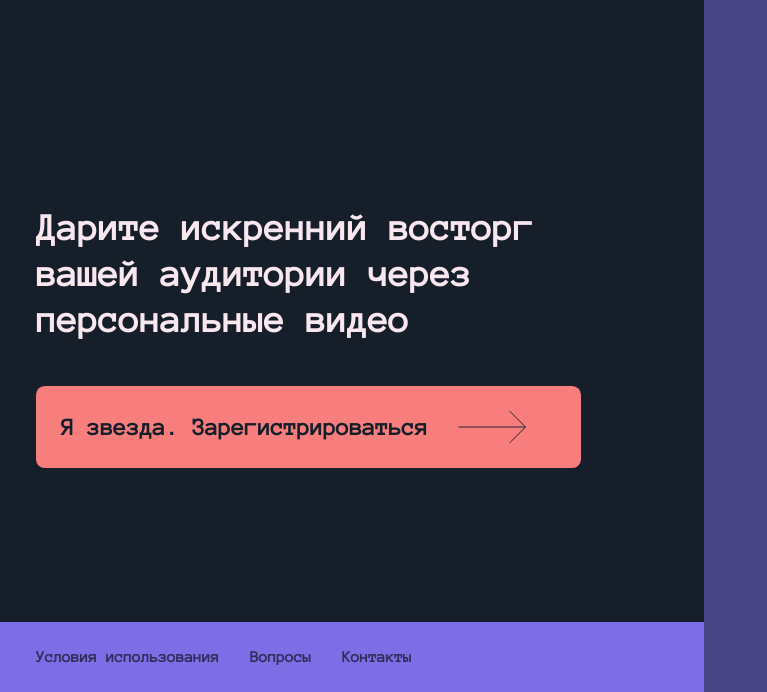
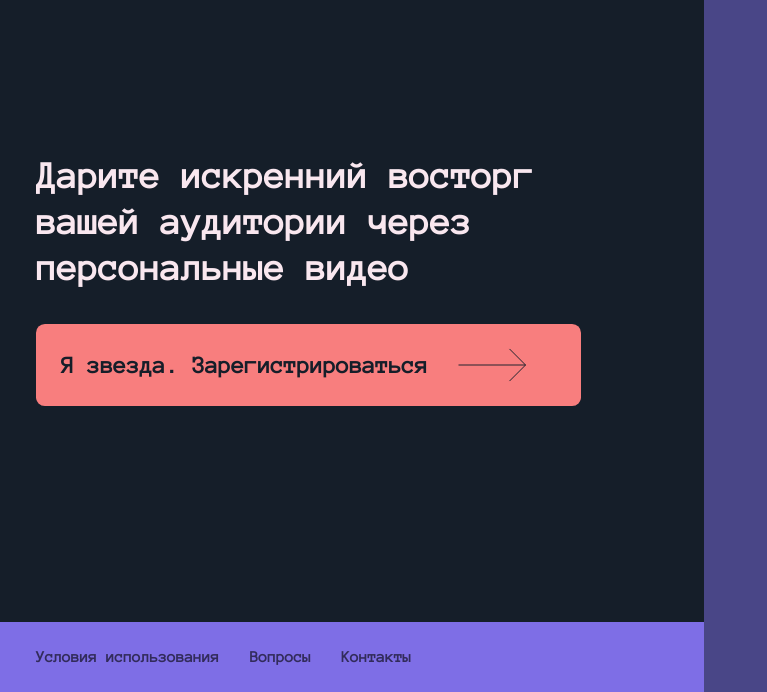
Before and after one commit to strjahilev/hey--star, a website: page src/index.html in a window 1280 px wide. Shown: the part 108-800 px from the top of the page, without its empty margins (0-767 px from the left). Drawn offline with nearby package versions, Linux system fonts and the light colour scheme; files that its build step writes are made by us from their sources.

Commit message:
one times copy2

```diff
--- a/src/index.html
+++ b/src/index.html
@@ -8,15 +8,13 @@
 
 </head>
 <body>
-<!--<div class="container-bg">-->
-<!--    <div class="image-bg">-->
-<!--    <img class="_01" src="./img/img-home/png/top-left.png" alt="bg-top">-->
-<!--    <img class="_02" src="./img/img-home/png/bot-left.png" alt="bg-bottom">-->
-<!--    <img class="_03" src="./img/img-home/png/bot-right.png" alt="">-->
-<!--&lt;!&ndash;&lt;!&ndash;    <img class="_04" src="./img/img-home/bot-right.png" alt="bg-bottom">&ndash;&gt;&ndash;&gt;-->
-<!--    </div>-->
-<!--&lt;!&ndash;    <div class="video"></div>&ndash;&gt;-->
-<!--</div>-->
+<div class="bg">
+    <div class="image-bg">
+
+<!--        <img class="_01" src="./img/img-home/png/bot-left.png" alt="bg-bottom">-->
+<!--        <img class="_03" src="./img/img-home/png/bot-right.png" alt="">-->
+    </div>
+</div>
 <div class="content">
     <div class="main">
         <header class="main-header">
@@ -48,6 +46,7 @@
                 <li class="main-footer-item"><a target="_blank" href="#">Контакты</a></li>
             </ul>
         </footer>
+        <img class="_01" src="./img/img-home/png/top-left.png" alt="bg-top">
     </div>
     <div class="movie">
 
--- a/src/scss/home/_bg-home.scss
+++ b/src/scss/home/_bg-home.scss
@@ -1,23 +1,16 @@
-.container-bg{
-  position: absolute;
-  background: #151E29;
-  width: 1440px;
-  height: 891px;
+.bg{
+  position: fixed;
+  padding-top: 1px;
+  margin-top: -1px;
+  left:0;
+  top:0;
+  bottom:0;
+  right: 0;
+  background-color: #151E29;
   z-index: -1;
 }
 .image-bg{
-  width: 831px;
-  height: 891px;
-  background: yellow;
-  ._02{
-    position: relative;
-    top:328px;
-    left:-413px;
-  }
-  ._03{
-    position: relative;
-    left:465px;
-    top: 0px;
+  width: 55%;
+  height: 100%;
 
-  }
 }
--- a/src/scss/home/_main-home.scss
+++ b/src/scss/home/_main-home.scss
@@ -9,7 +9,6 @@ html, body {
 }
 .content {
   display: flex;
-  background-color: #151E29;
   position: fixed;
   top:0;
   left:0;
@@ -30,7 +29,6 @@ html, body {
     display: flex;
     justify-content: space-between;
     margin-top: 3.4%;
-    margin-right: 24px;
     @include margin();
     .main-header-logo img{
       width: 169.63px;
@@ -73,8 +71,8 @@ html, body {
 section{
   display: flex;
   @include margin;
-  margin-top: 212.4px;
-  margin-bottom: 224px; //lift up, that fit in container(in original it's 256px)
+  margin-top: 23.8%;
+  margin-bottom:36.7%;
   flex-direction: column;
   justify-content: start;
   h1{
@@ -82,8 +80,8 @@ section{
     font-weight: bold;
     font-size: 38px;
     line-height: 121%;
-    margin-right: 90px;
-    margin-bottom: 42px;
+    margin-right: 9.2%;
+    margin-bottom: 5%;
     color: #F9E7EF;
   }
   a{
@@ -136,6 +134,7 @@ section{
     }
   }
 }
+
 .movie{
   width: 45%;
   height: 100%;
--- a/src/scss/home/_mixins.scss
+++ b/src/scss/home/_mixins.scss
@@ -1,4 +1,4 @@
 @mixin margin(){
   margin-left: 5.1%;
-  margin-right: 2%;
+  margin-right: 3%;
 }
```
Also changed, not shown: dist/index.html, src/css/main.css (deleted), src/css/main.min.css (deleted), src/scss/main.scss (line endings or trailing spaces).
